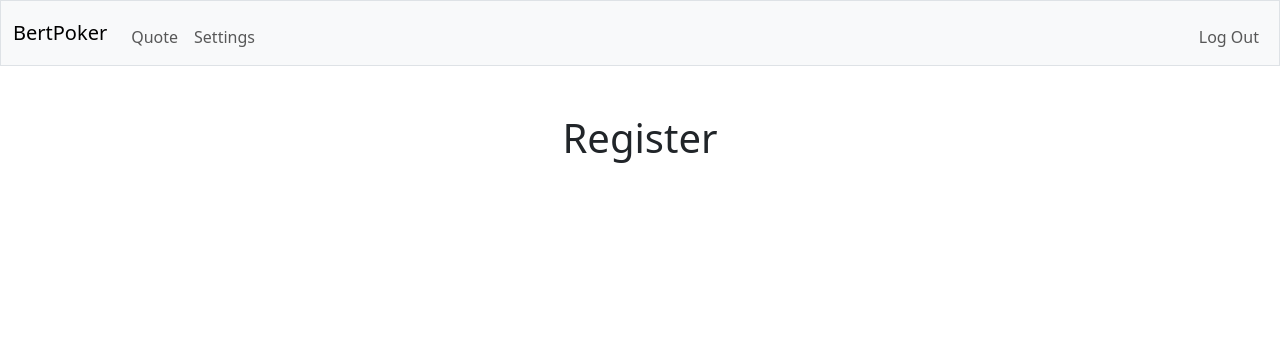
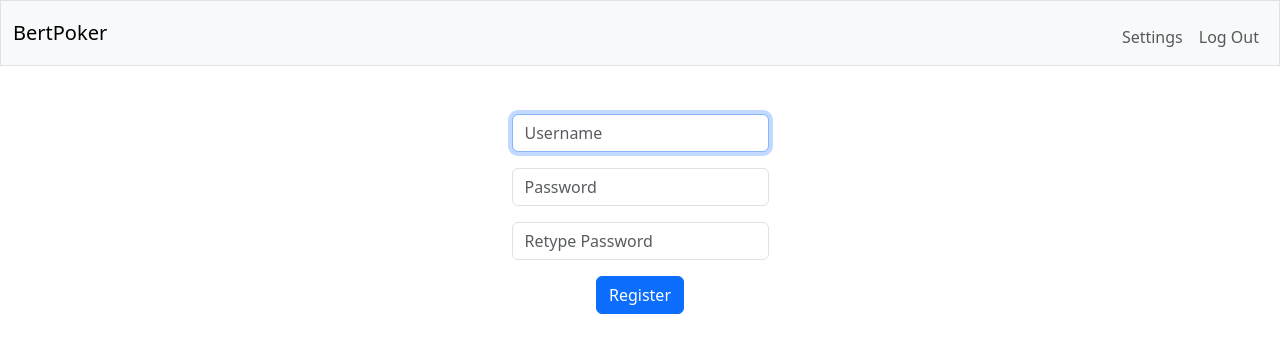
Before and after one commit to Matthew-Berthoud/poker-web-app, a Flask app: template templates/register.html in a window 1280 px wide. Shown: the top 353 px of the page. Run offline with Flask 3, Linux system fonts and the light colour scheme; the template is opened without the code that fills it, so the values that code supplies are empty; the visitor is signed in with stand-in values (Sample User, id 1); some libraries are stand-ins or nearby versions.

Commit message:
Basic nav stuff works

```diff
--- a/app.py
+++ b/app.py
@@ -6,7 +6,7 @@ from flask_session import Session
 # from tempfile import mkdtemp
 from werkzeug.security import check_password_hash, generate_password_hash
 
-from decorators import login_required
+from helpers import login_required, usd
 
 # Configure application
 app = Flask(__name__)
@@ -19,14 +19,37 @@ Session(app)
 # Configure CS50 Library to use SQLite database
 db = SQL("sqlite:///poker.db")
 
-@app.route("/")
+
+@app.route("/", methods=["GET", "POST"])
+@login_required
 def index():
-    return render_template("index.html")
+    if request.method == "POST":
+        return redirect("/play")
+    else:
+        return render_template("index.html")
 
 
 @app.route("/register", methods=["GET", "POST"])
 def register():
-    return render_template("register.html")
+    session.clear()
+    if request.method == "POST":
+        username = request.form.get("username")
+        rows = db.execute("SELECT * FROM players WHERE username = ?", username)
+        p1 = request.form.get("password")
+        p2 = request.form.get("confirmation")
+        if not username:
+            return "must provide username"
+        elif len(rows) > 0:
+            return "username already exists"
+        elif not p1:
+            return "must provide password"
+        elif p1 != p2:
+            return "passwords do not match"
+        db.execute("INSERT INTO players (username, pswd_hash) VALUES(?, ?)", username, generate_password_hash(p1))
+        session["user_id"] = db.execute("SELECT * FROM players WHERE username = ?", username)[0]["player_id"]
+        return redirect("/")
+    else:
+        return render_template("register.html")
 
 
 @app.route("/login", methods=["GET", "POST"])
@@ -38,26 +61,26 @@ def login():
         elif not request.form.get("password"):
             return "must provide password"
         rows = db.execute("SELECT * FROM players WHERE username = ?", request.form.get("username"))
-        if len(rows) != 1 or not check_password_hash(rows[0]["hash"], request.form.get("password")):
+        if len(rows) != 1 or not check_password_hash(rows[0]["pswd_hash"], request.form.get("password")):
             return "invalid username and/or password"
         # Remember which user has logged in
-        session["user_id"] = rows[0]["id"]
+        session["user_id"] = rows[0]["player_id"]
         return redirect("/")
     else:
         return render_template("login.html")
 
 
 @app.route("/logout")
+@login_required
 def logout():
     session.clear()
     return redirect("/")
 
-
 @app.route("/play")
+@login_required
 def play():
     return render_template("play.html")
 
 
-
 if __name__ == "__main__":
     app.run(debug=True)
--- a/decorators.py
+++ b/helpers.py
@@ -1,3 +1,4 @@
+from flask import redirect, render_template, session
 from functools import wraps  # https://docs.python.org/3/library/functools.html#functools.wraps
 
 def login_required(f):  # https://flask.palletsprojects.com/en/2.3.x/patterns/viewdecorators/
@@ -12,3 +13,6 @@ def login_required(f):  # https://flask.palletsprojects.com/en/2.3.x/patterns/vi
 def admin_only(f):  # make this a thing if I ever add any ways to manage stuff from the backend
                     # for example if I want to add money to people's accounts or whatever
     pass
+
+def usd(value):
+    return f"${value:,.2f}"
--- a/templates/index.html
+++ b/templates/index.html
@@ -5,5 +5,9 @@
 {% endblock %}
 
 {% block body %}
-    <h1>Homepage</h1>
+    <h1>{{ player }}'s Bankroll: {{ cash }}</h1>
+    <form action="/" method="post">
+        <button class="btn btn-primary" type="submit">Play</button>
+    </form>
+    <!-- Can put more games here -->
 {% endblock %}
--- a/templates/layout.html
+++ b/templates/layout.html
@@ -15,11 +15,11 @@
             </button>
             <div class="collapse navbar-collapse" id="navbar">
                 {% if session["user_id"] %}
-                    <ul class="navbar-nav me-auto mt-2">
-                        <li class="nav-item"><a class="nav-link" href="/play">Quote</a></li>
+                    <!-- <ul class="navbar-nav me-auto mt-2">
+                        <li class="nav-item"><a class="nav-link" href="/play">Play</a></li>
+                    </ul> -->
+                    <ul class="navbar-nav ms-auto mt-2">
                         <li class="nav-item"><a class="nav-link" href="/settings">Settings</a></li>
-                    </ul>
-                    <ul class="navbar-nav ms-auto mt-2">
                         <li class="nav-item"><a class="nav-link" href="/logout">Log Out</a></li>
                     </ul>
                 {% else %}
--- a/templates/register.html
+++ b/templates/register.html
@@ -5,5 +5,16 @@
 {% endblock %}
 
 {% block body %}
-    <h1>Register</h1>
+    <form action="/register" method="post">
+        <div class="mb-3">
+            <input autocomplete="off" autofocus class="form-control mx-auto w-auto" id="username" name="username" placeholder="Username" type="text">
+        </div>
+        <div class="mb-3">
+            <input class="form-control mx-auto w-auto" id="password" name="password" placeholder="Password" type="password">
+        </div>
+        <div class="mb-3">
+            <input class="form-control mx-auto w-auto" id="confirmation" name="confirmation" placeholder="Retype Password" type="password">
+        </div>
+        <button class="btn btn-primary" type="submit">Register</button>
+    </form>
 {% endblock %}
```
Also changed, not shown: poker.db, 2 other files.
